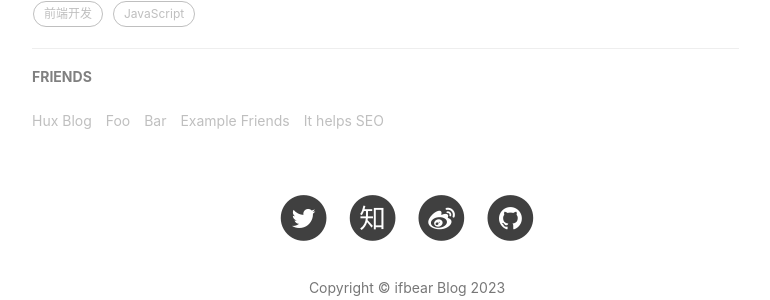
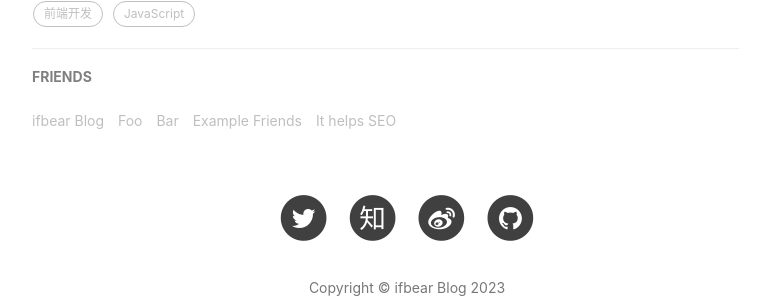
Before and after one commit to ifbear/ifbear.github.io, a Jekyll site: the page built from _posts/2014-01-29-hello-2015.markdown, in a window 1280 px wide. Shown: the part 3022-3322 px from the top of the page, without its empty margins (233-1003 px from the left). Built offline with Jekyll 4.4.1, drawn with Linux system fonts in a browser that asks for light colours; nearby versions of some CDN libraries; comment, search, counter and statistics services are not loaded; grey boxes are pictures that could not be loaded.

Commit message:
Update _config.yml

```diff
--- a/_config.yml
+++ b/_config.yml
@@ -6,7 +6,7 @@
 description: "世界很大，我们很好"
 keyword: "ifbear, bear, iOS, Objective-C, Swift"
 url: "https://ifbear.github.io"              # your host, for absolute URL
-baseurl: "/huxblog-boilerplate"         # for example, '/blog' if your blog hosted on 'host/blog'
+baseurl: ""         # for example, '/blog' if your blog hosted on 'host/blog'
 
 
 
@@ -82,8 +82,8 @@
 # Friends
 friends: [
     {
-        title: "Hux Blog",
-        href: "http://huangxuan.me"
+        title: "ifbear Blog",
+        href: "https://ifbear.github.io/"
     },{
         title: "Foo",
         href: "#"
```
